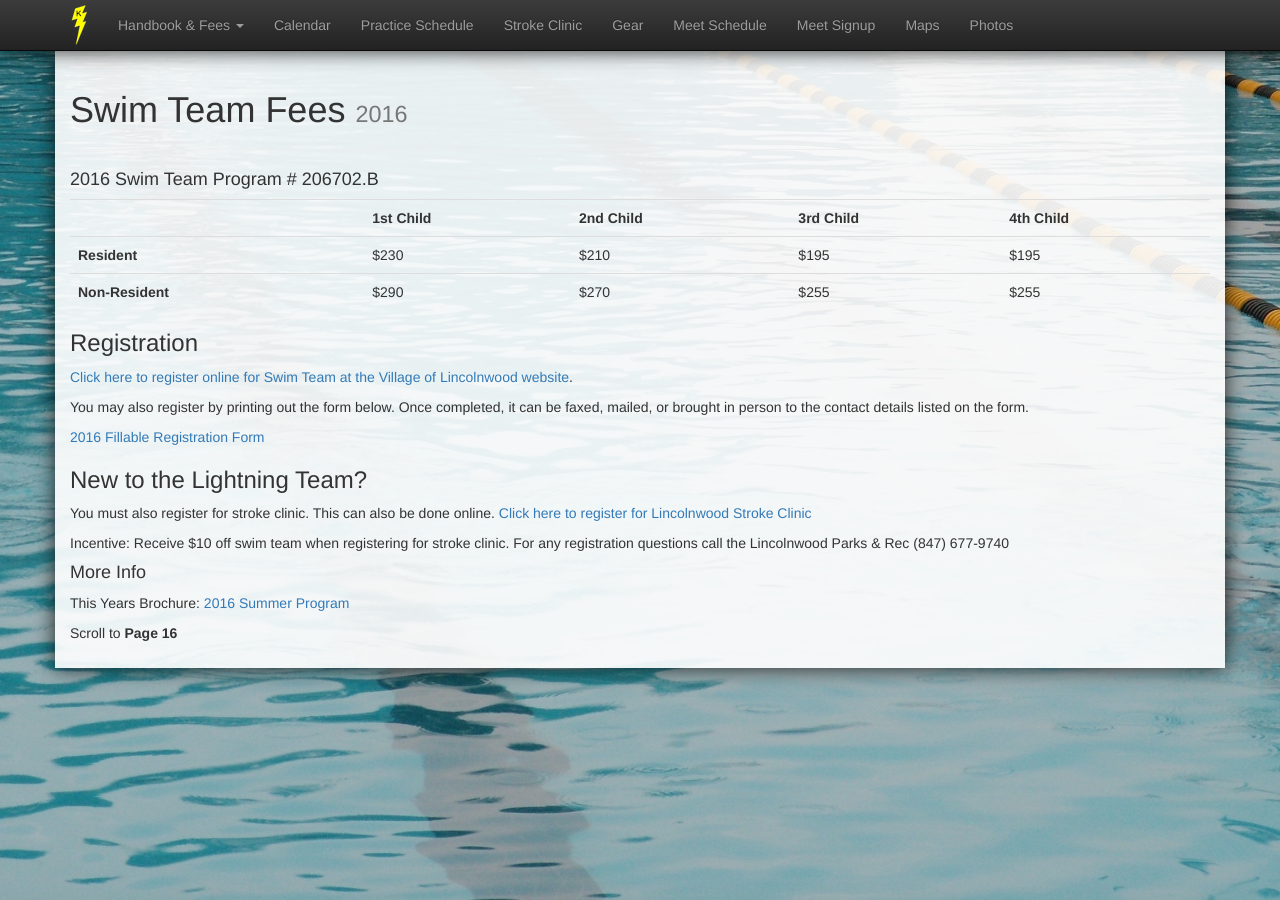
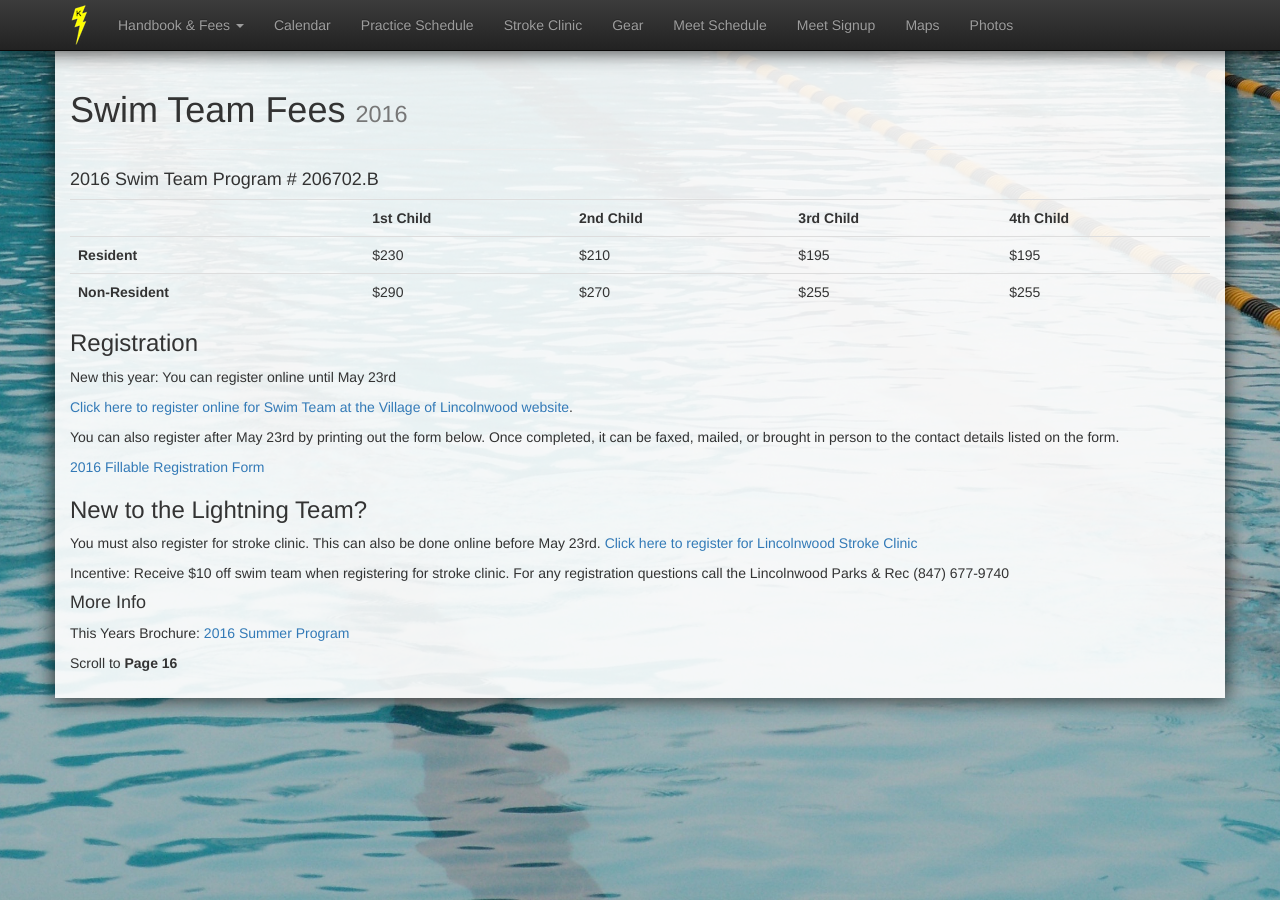
Before and after one commit to schickm/lwlightning.org, a Jekyll site: the page built from swimteam-handbook/summer-season-swim-team-fees.md, in a window 1280 px wide. Built offline with Jekyll 4.4.1, drawn with Linux system fonts in a browser that asks for light colours; nearby versions of some CDN libraries; comment, search, counter and statistics services are not loaded.

Commit message:
Update summer-season-swim-team-fees.md

```diff
--- a/swimteam-handbook/summer-season-swim-team-fees.md
+++ b/swimteam-handbook/summer-season-swim-team-fees.md
@@ -47,16 +47,17 @@ comments: []
 </table>
 
 ### Registration
+New this year: You can register online until May 23rd
 
 <a href='https://connect001.rectrac.com/wbwsc/illincoln_1.wsc/wbsearch.html?xxmod=AR&xxactivitynumber=206702'>Click here to register online for Swim Team at the Village of Lincolnwood website</a>.
 
-You may also register by printing out the form below.  Once completed, it can be faxed, mailed, or brought in person to the contact details listed on the form.
+You can also register after May 23rd by printing out the form below.  Once completed, it can be faxed, mailed, or brought in person to the contact details listed on the form.
 
 <a href="/wp-content/uploads/2008/04/2014-Fillable-Registration-Form.pdf">2016 Fillable Registration Form</a>
 
 ### New to the Lightning Team?
 
-You must also register for stroke clinic.  This can also be done online.  <a href='https://connect001.rectrac.com/wbwsc/illincoln_1.wsc/wbsearch.html?xxmod=AR&xxactivitynumber=206701'>Click here to register for Lincolnwood Stroke Clinic</a>
+You must also register for stroke clinic.  This can also be done online before May 23rd.  <a href='https://connect001.rectrac.com/wbwsc/illincoln_1.wsc/wbsearch.html?xxmod=AR&xxactivitynumber=206701'>Click here to register for Lincolnwood Stroke Clinic</a>
 
 Incentive: Receive $10 off swim team when registering for stroke clinic.
 For any registration questions call the Lincolnwood Parks &amp; Rec (847) 677-9740
```
